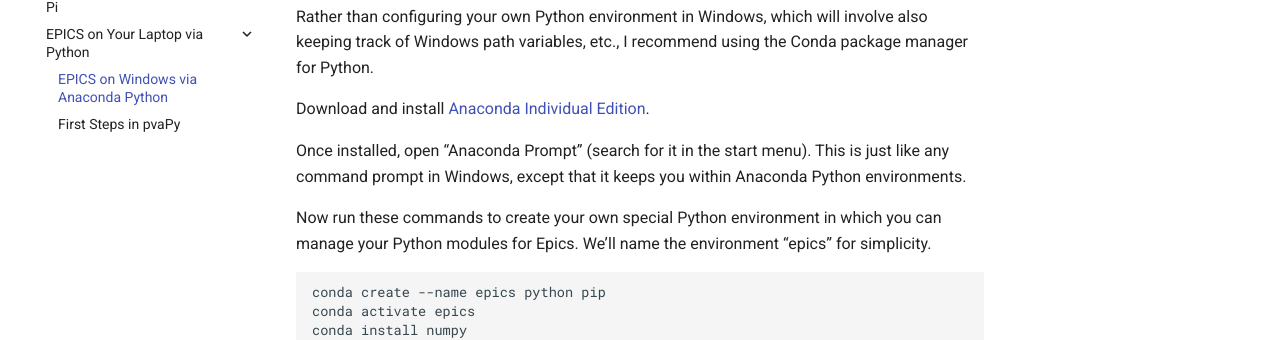
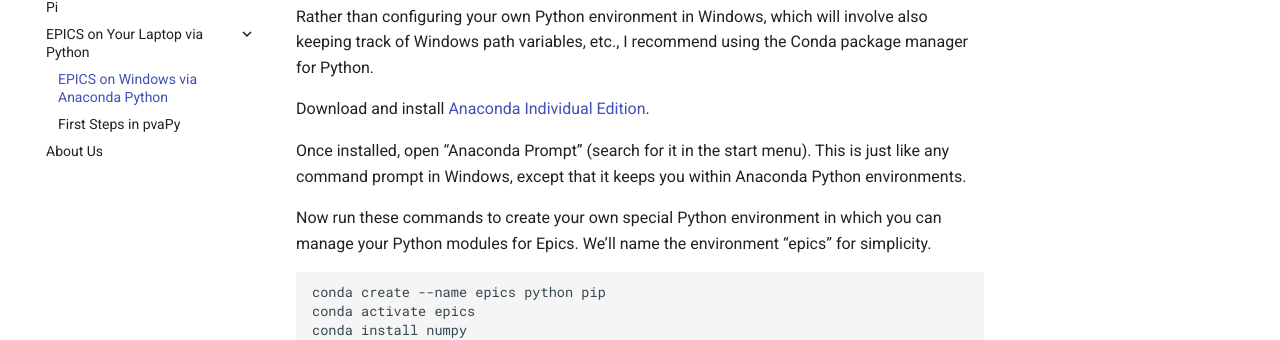
Before and after one commit to sfeister/sidekick-epics-docs, an MkDocs documentation site: the page built from docs/epics_on_windows_via_anaconda.md, in a window 1280 px wide. Shown: the part 176-516 px from the top of the page. Built offline with MkDocs 1.6.1 and Material for MkDocs 9.7.7, drawn with Linux system fonts in a browser that asks for light colours.

Commit message:
Update mkdocs.yml

```diff
--- a/mkdocs.yml
+++ b/mkdocs.yml
@@ -13,6 +13,7 @@ nav:
     - EPICS on Your Laptop via Python:
         - 'epics_on_windows_via_anaconda.md'
         - 'epics_message_single_computer.md'
+    - 'about.md'
 
 
 extra_css:
```
